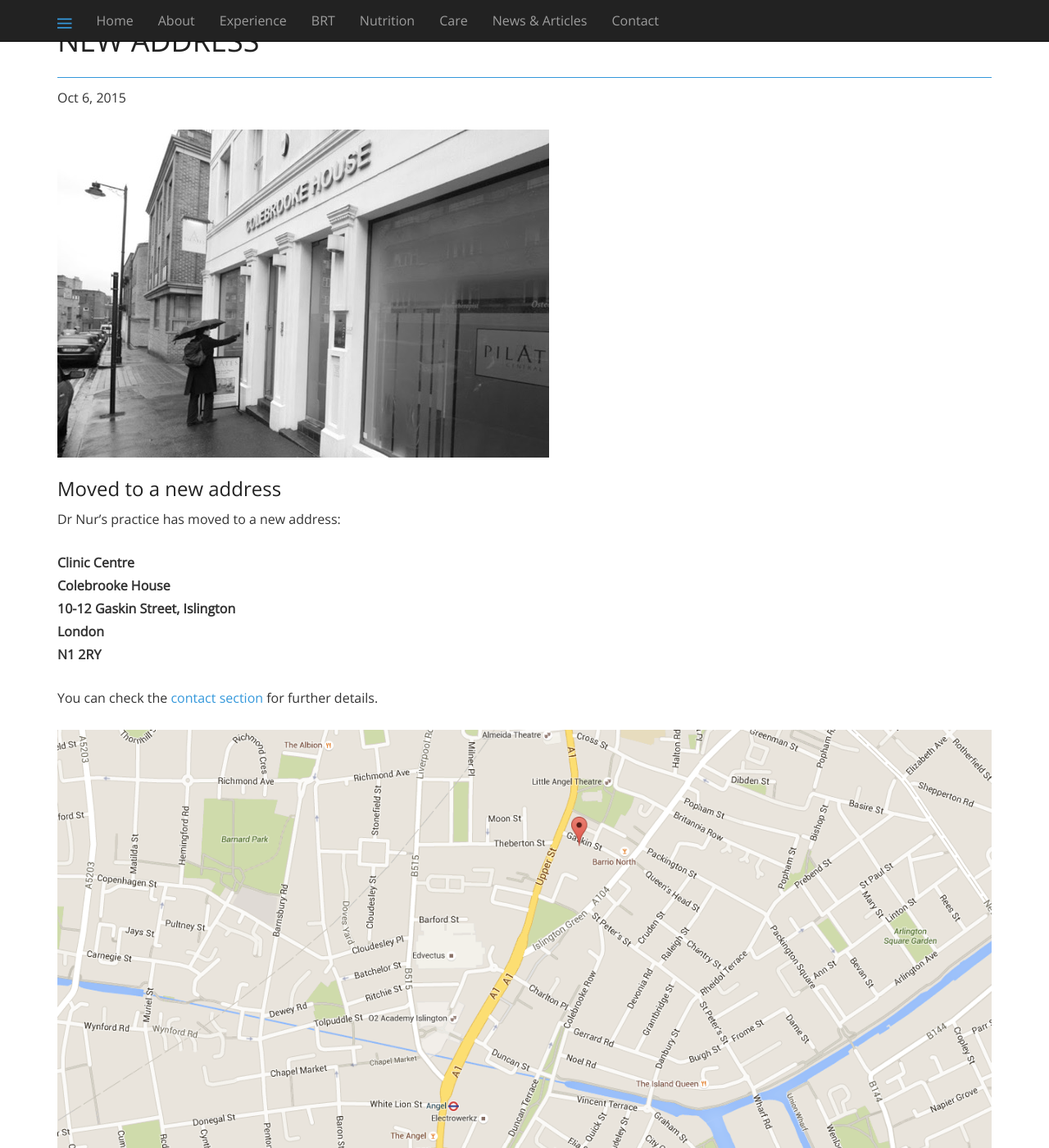
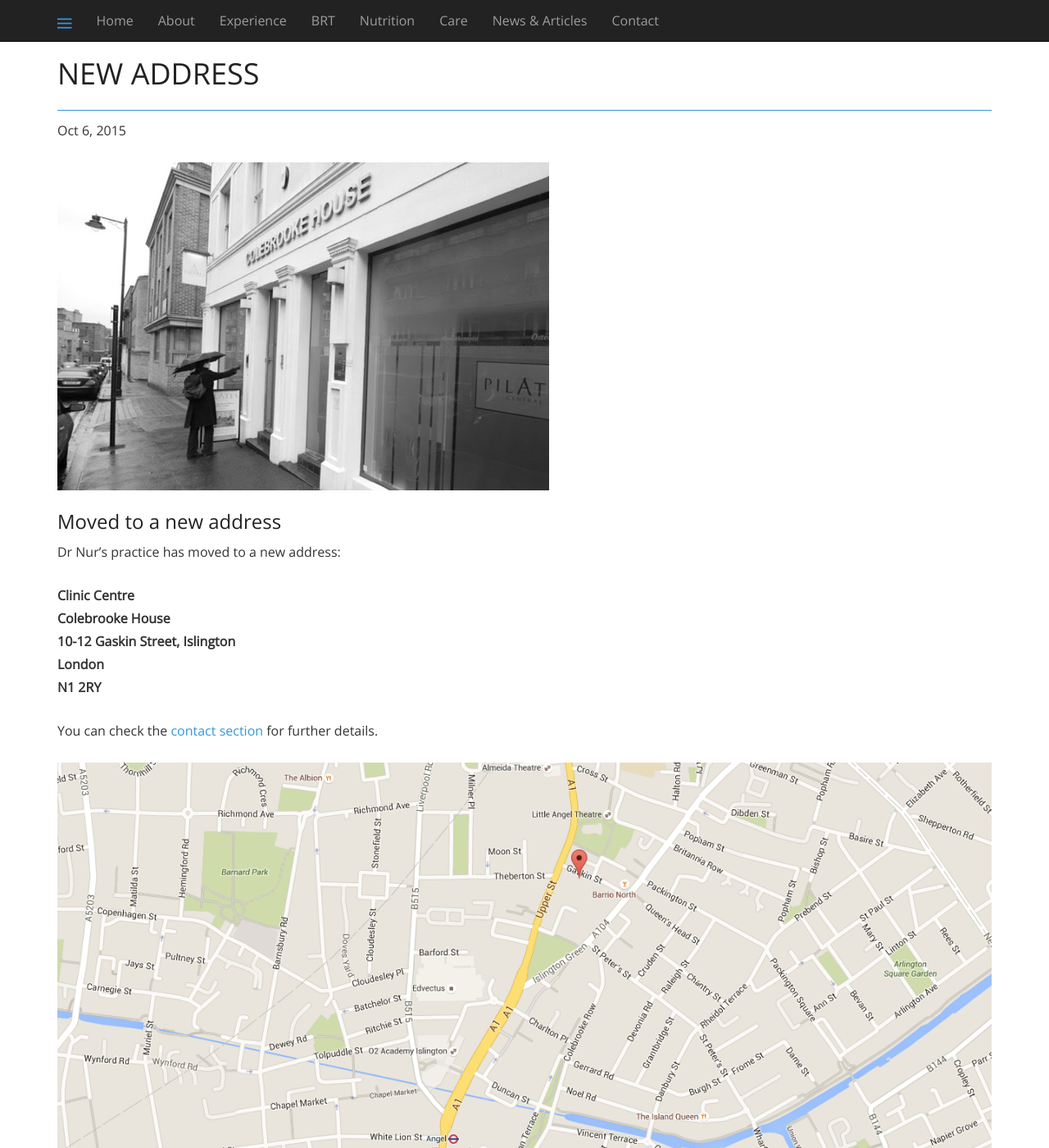
Before and after one commit to huseyinozyilmaz/drnurdan.com, a Jekyll site: the page built from _posts/2015-10-06-new-address.md, in a window 1280 px wide and 1400 px high. Shown: the whole window at 82% size. Built offline with Jekyll 4.4.1, drawn with Linux system fonts in a browser that asks for light colours; nearby versions of some CDN libraries.

Commit message:
Fixes post header visibility issue

```diff
--- a/assets/css/main.css
+++ b/assets/css/main.css
@@ -501,6 +501,9 @@ a:after {
 /* ==========================================================================
    News & Articles
    ========================================================================== */
+.post-header {
+    padding-top: 40px;
+}
 .post-title {
     border-bottom: 1px solid #3498db;
     padding: 10px 0;
```
